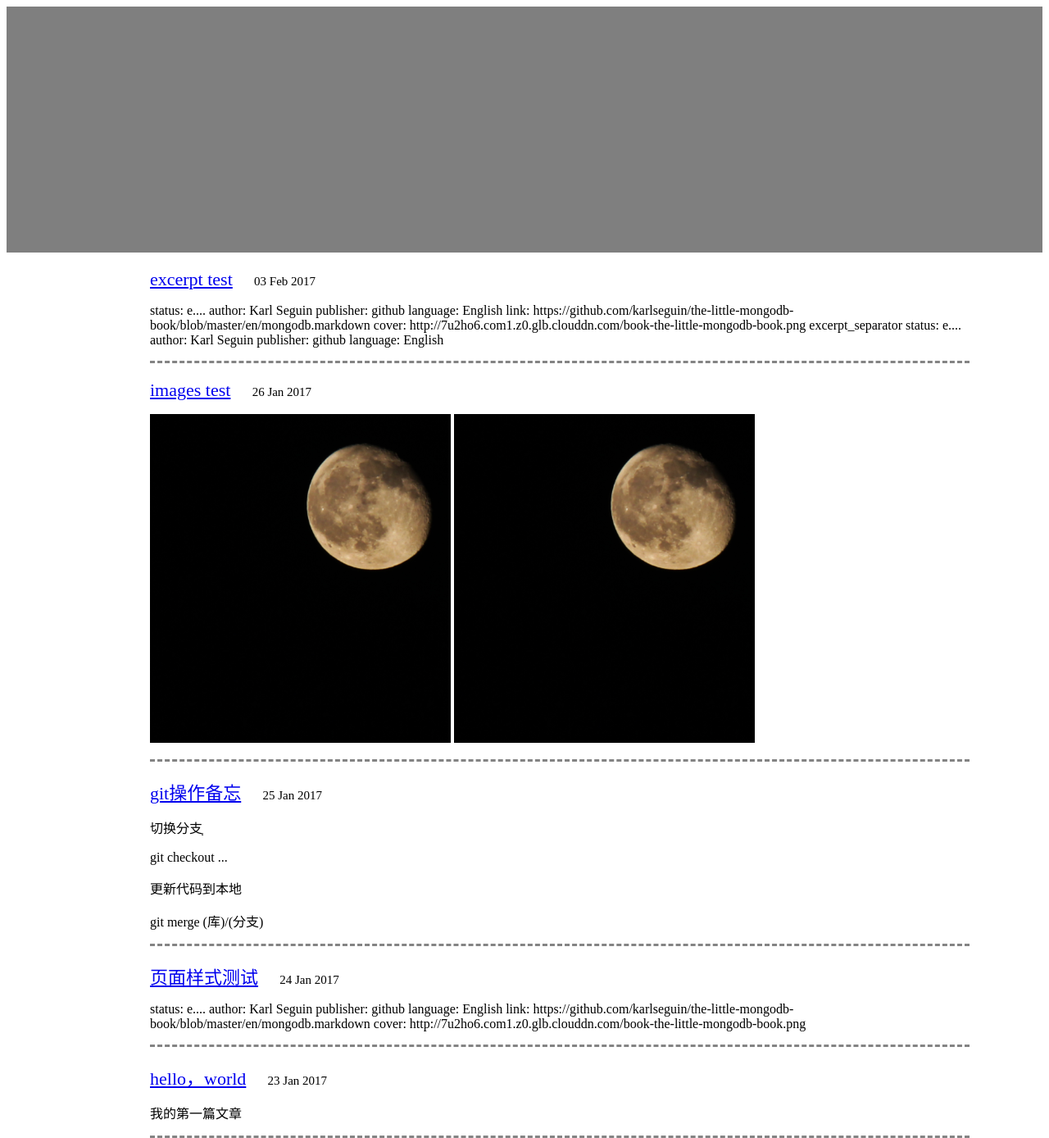
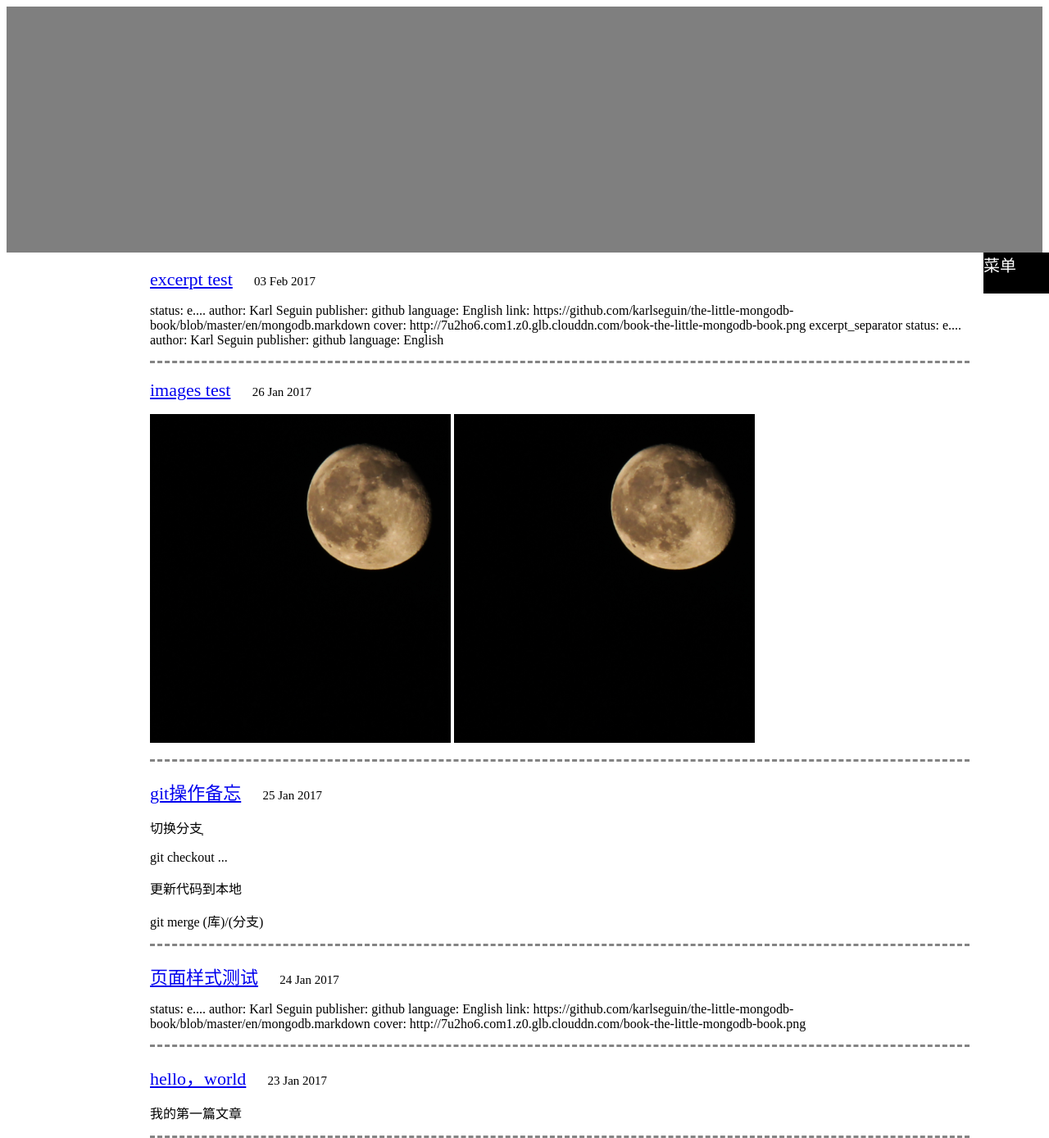
Before and after one commit to wangjianjie606/dono, a Jekyll site: the page built from index.html, in a window 1280 px wide. Shown: the whole page at 82% size. Built offline with Jekyll 4.4.1, drawn with Linux system fonts in a browser that asks for light colours.

Commit message:
home page layouts modify...

```diff
--- a/_layouts/home.html
+++ b/_layouts/home.html
@@ -24,11 +24,11 @@
       </div>
 	</div>
 	<div id="homeSideBarDiv">
-	  {% include homesidebar.html %}
+	  <div>
+
+      </div>
 	</div>
-	<div id="homeMenuBtn" style="width:100px;height:50px;">
-
-	</div>
+	<div id="homeMenuBtn"> 菜单 </div>
   </body>
   <script type="text/javascript">
 
--- a/assets/css/home.css
+++ b/assets/css/home.css
@@ -10,3 +10,13 @@
 	height:100%;
 	float:left;
 }
+
+#homeMenuBtn{
+	width:100px;
+	height:50px;
+	background-color:black;
+	font-size:20px;
+	color:white;
+	position:absolute;
+	left:1200px;
+}
```
